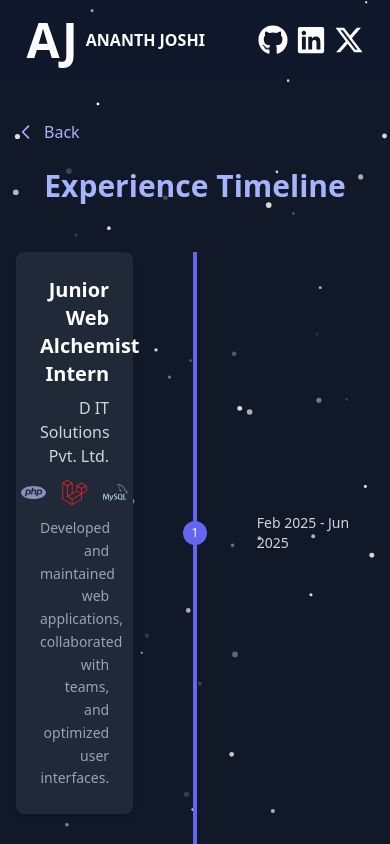
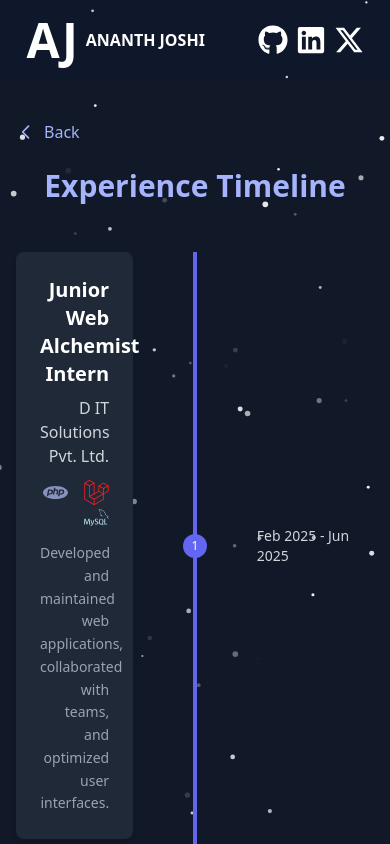
Before and after one commit to Ananth-Joshi/Portfolio, a React (Vite) app: page /timeline in a window 390 px wide. Shown: the top 844 px of the page. Built offline with nearby package versions, Linux system fonts and the light colour scheme.

Commit message:
improved

```diff
--- a/src/components/TimeLine/TimeLine.jsx
+++ b/src/components/TimeLine/TimeLine.jsx
@@ -27,7 +27,7 @@ function Timeline() {
       <div className="w-full max-w-4xl flex justify-start mb-6">
         <button
           onClick={() => navigate(-1)}
-          className="flex items-center text-indigo-300 hover:text-indigo-400 transition-colors"
+          className="flex items-center pointer-events-auto relative  text-indigo-300 hover:text-indigo-400 transition-colors"
         >
           <svg
             className="w-5 h-5 mr-2"
@@ -63,7 +63,7 @@ function Timeline() {
                 <h3 className="text-xl font-semibold text-white mb-2">{item.title}</h3>
                 <h4 className="text-base text-gray-300 mb-3">{item.subtitle}</h4>
                 {item.icons && (
-                  <div className="flex justify-center sm:justify-end mb-3 space-x-4">
+                  <div className={`flex flex-wrap mb-3 ${index%2==0?'justify-end':'justify-start'}  space-x-4`}>
                     {item.icons.map((icon, i) => (
                       <div key={i}>{icon}</div>
                     ))}
```
